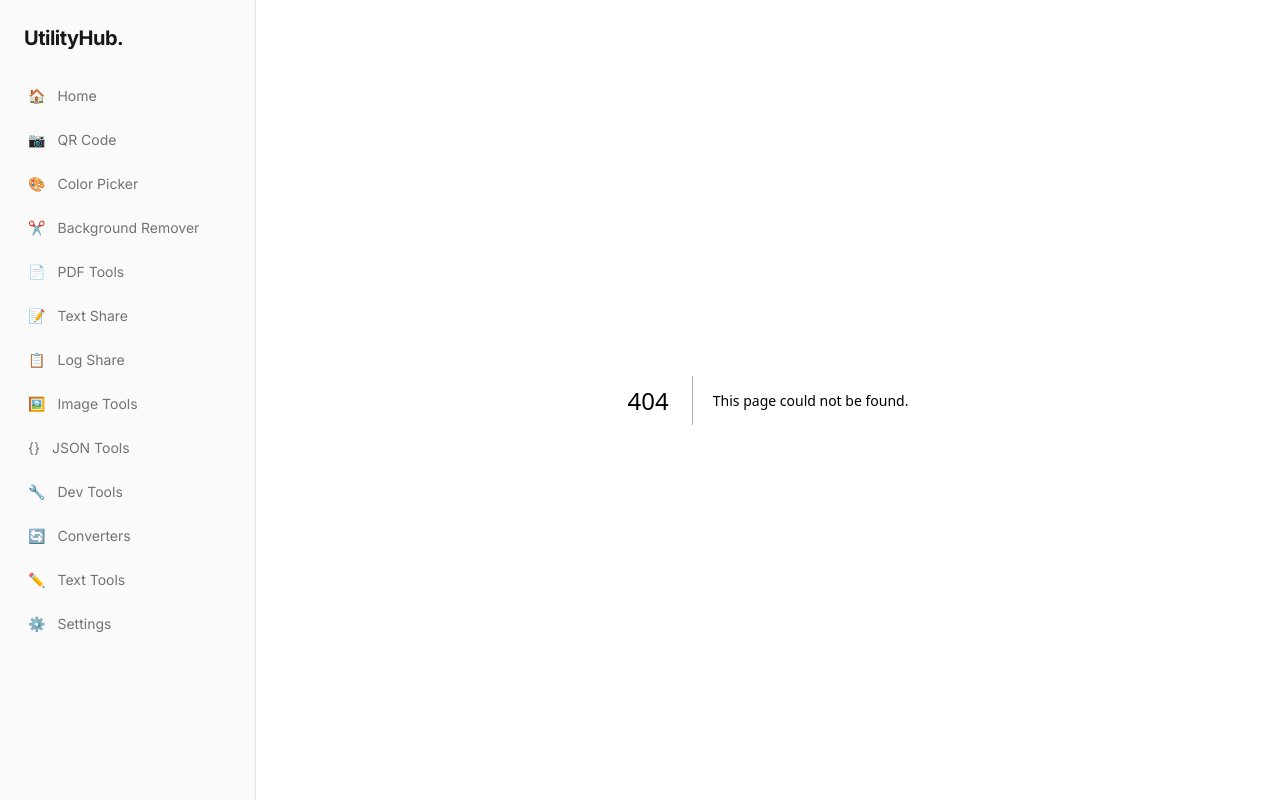
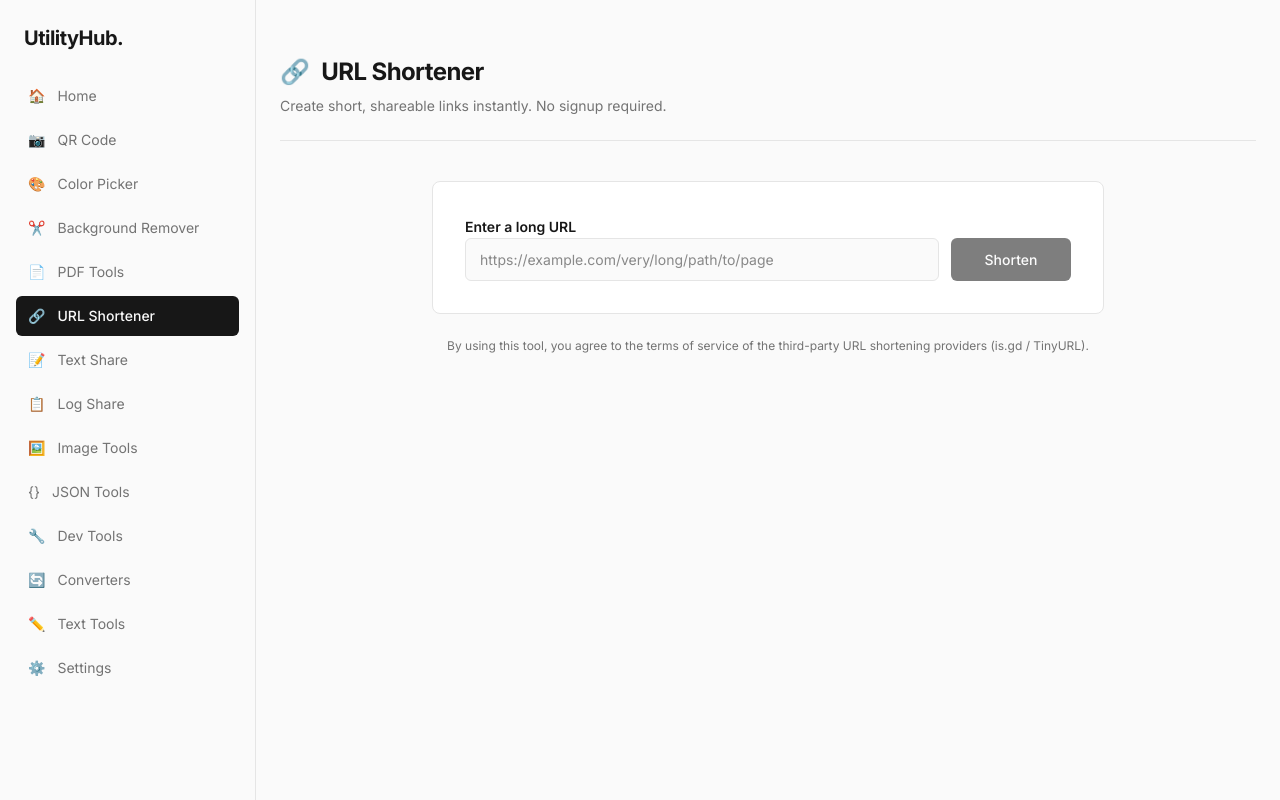
Before and after one commit to Mightycgm/Mightycgm-Utility, a Next.js app: page /url-shortener in a window 1280 px wide. Before the commit this address had no page. Built offline with nearby package versions, Linux system fonts and the light colour scheme.

Commit message:
feat: add url shortener tool and remove custom alpha slider

```diff
--- a/app/color-picker/page.tsx
+++ b/app/color-picker/page.tsx
@@ -200,8 +200,6 @@ export default function ColorPickerPage() {
                   gradient={`linear-gradient(to right, rgba(${rgb.r}, 0, ${rgb.b}, 1), rgba(${rgb.r}, 255, ${rgb.b}, 1))`} />
                 <ColorSlider label="Blue (B)" value={rgb.b} max={255} setter={(v: number) => handleRgbChange('b', v)}
                   gradient={`linear-gradient(to right, rgba(${rgb.r}, ${rgb.g}, 0, 1), rgba(${rgb.r}, ${rgb.g}, 255, 1))`} />
-                <ColorSlider label="Alpha (A)" value={hsla.a} max={1} isAlpha={true} setter={(v: number) => setHsla({...hsla, a: v})}
-                  gradient={`linear-gradient(to right, rgba(${rgb.r}, ${rgb.g}, ${rgb.b}, 0), rgba(${rgb.r}, ${rgb.g}, ${rgb.b}, 1))`} />
               </div>
             )}
 
@@ -213,8 +211,6 @@ export default function ColorPickerPage() {
                   gradient={`linear-gradient(to right, hsl(${hsla.h}, 0%, ${hsla.l}%), hsl(${hsla.h}, 100%, ${hsla.l}%))`} />
                 <ColorSlider label="Lightness (L)" value={hsla.l} max={100} setter={(v: number) => setHsla({...hsla, l: v})}
                   gradient={`linear-gradient(to right, #000, hsl(${hsla.h}, ${hsla.s}%, 50%), #fff)`} />
-                <ColorSlider label="Alpha (A)" value={hsla.a} max={1} isAlpha={true} setter={(v: number) => setHsla({...hsla, a: v})}
-                  gradient={`linear-gradient(to right, hsla(${hsla.h}, ${hsla.s}%, ${hsla.l}%, 0), hsla(${hsla.h}, ${hsla.s}%, ${hsla.l}%, 1))`} />
               </div>
             )}
           </div>
--- a/app/page.tsx
+++ b/app/page.tsx
@@ -24,8 +24,9 @@ const toolCategories = [
     ],
   },
   {
-    category: 'Sharing',
+    category: 'Sharing & Links',
     tools: [
+      { name: 'URL Shortener', description: 'Create short, shareable links', href: '/url-shortener', emoji: '🔗' },
       { name: 'Text Share', description: 'Share long text via short link', href: '/text-share', emoji: '📝' },
       { name: 'Log Share', description: 'Share logs with syntax highlight', href: '/log-share', emoji: '📋' },
     ],
--- /dev/null
+++ b/app/url-shortener/page.tsx
@@ -0,0 +1,146 @@
+'use client';
+import { useState } from 'react';
+import ToolPageWrapper from '@/components/layout/ToolPageWrapper';
+
+export default function UrlShortenerPage() {
+  const [url, setUrl] = useState('');
+  const [shortUrl, setShortUrl] = useState('');
+  const [loading, setLoading] = useState(false);
+  const [error, setError] = useState('');
+  const [copied, setCopied] = useState(false);
+
+  const shortenUrl = async () => {
+    if (!url) return;
+
+    // Basic validation
+    let validUrl = url;
+    if (!/^https?:\/\//i.test(validUrl)) {
+      validUrl = 'https://' + validUrl;
+    }
+
+    setLoading(true);
+    setError('');
+    setShortUrl('');
+    setCopied(false);
+
+    try {
+      // 1. Try is.gd API via CORS proxy
+      const isGdUrl = `https://is.gd/create.php?format=json&url=${encodeURIComponent(validUrl)}`;
+      const proxyUrl = `https://api.allorigins.win/get?url=${encodeURIComponent(isGdUrl)}`;
+
+      const res = await fetch(proxyUrl);
+      const data = await res.json();
+      const parsed = JSON.parse(data.contents);
+
+      if (parsed.shorturl) {
+        setShortUrl(parsed.shorturl);
+      } else {
+        throw new Error(parsed.errormessage || 'is.gd failed');
+      }
+    } catch (err1) {
+      console.warn('is.gd failed, trying tinyurl...', err1);
+
+      try {
+        // 2. Fallback to TinyURL via CORS proxy
+        const tinyUrl = `https://tinyurl.com/api-create.php?url=${encodeURIComponent(validUrl)}`;
+        const proxyUrl2 = `https://api.allorigins.win/get?url=${encodeURIComponent(tinyUrl)}`;
+
+        const res2 = await fetch(proxyUrl2);
+        const data2 = await res2.json();
+
+        if (data2.contents && data2.contents.startsWith('http')) {
+          setShortUrl(data2.contents);
+        } else {
+          throw new Error('TinyURL failed');
+        }
+      } catch (err2) {
+        console.error('All shorten APIs failed:', err2);
+        setError('Failed to shorten URL. Please check the URL or try again later.');
+      }
+    } finally {
+      setLoading(false);
+    }
+  };
+
+  const copyToClipboard = () => {
+    if (shortUrl) {
+      navigator.clipboard.writeText(shortUrl);
+      setCopied(true);
+      setTimeout(() => setCopied(false), 2000);
+    }
+  };
+
+  return (
+    <ToolPageWrapper
+      title="URL Shortener"
+      description="Create short, shareable links instantly. No signup required."
+      emoji="🔗"
+    >
+      <div className="max-w-2xl mx-auto space-y-6">
+
+        <div className="tool-card p-6 md:p-8 space-y-6">
+          <div className="space-y-3">
+            <label className="text-sm font-semibold text-[var(--foreground)]">Enter a long URL</label>
+            <div className="flex flex-col sm:flex-row gap-3">
+              <input
+                type="url"
+                placeholder="https://example.com/very/long/path/to/page"
+                value={url}
+                onChange={e => setUrl(e.target.value)}
+                onKeyDown={e => { if (e.key === 'Enter') shortenUrl(); }}
+                className="input-field flex-1 text-base py-3 px-4"
+              />
+              <button
+                onClick={shortenUrl}
+                disabled={!url || loading}
+                className="btn-primary py-3 px-6 whitespace-nowrap min-w-[120px] flex justify-center items-center"
+              >
+                {loading ? (
+                  <span className="w-5 h-5 border-2 border-white/30 border-t-white rounded-full animate-spin"></span>
+                ) : (
+                  'Shorten'
+                )}
+              </button>
+            </div>
+          </div>
+
+          {error && (
+            <div className="p-4 rounded-lg bg-red-500/10 border border-red-500/20 text-red-500 text-sm">
+              {error}
+            </div>
+          )}
+
+          {shortUrl && (
+            <div className="p-6 rounded-xl bg-[var(--muted)] border border-[var(--card-border)] space-y-4 animate-fadeIn">
+              <h3 className="text-sm font-semibold text-[var(--muted-text)] uppercase tracking-wider text-center">Your Short URL</h3>
+              <div className="flex flex-col sm:flex-row items-center gap-4">
+                <a
+                  href={shortUrl}
+                  target="_blank"
+                  rel="noreferrer"
+                  className="text-xl md:text-2xl font-bold text-[var(--foreground)] hover:underline break-all text-center flex-1"
+                >
+                  {shortUrl}
+                </a>
+                <button
+                  onClick={copyToClipboard}
+                  className={`px-6 py-2.5 rounded-lg text-sm font-semibold transition-all w-full sm:w-auto ${
+                    copied
+                      ? 'bg-green-100 text-green-700 dark:bg-green-900/30 dark:text-green-400'
+                      : 'btn-secondary'
+                  }`}
+                >
+                  {copied ? 'Copied!' : 'Copy Link'}
+                </button>
+              </div>
+            </div>
+          )}
+        </div>
+
+        <div className="text-center text-xs text-[var(--muted-text)]">
+          By using this tool, you agree to the terms of service of the third-party URL shortening providers (is.gd / TinyURL).
+        </div>
+      </div>
+    </ToolPageWrapper>
+  );
+}
--- a/components/layout/Sidebar.tsx
+++ b/components/layout/Sidebar.tsx
@@ -9,6 +9,7 @@ const tools = [
   { name: 'Color Picker', href: '/color-picker', emoji: '🎨' },
   { name: 'Background Remover', href: '/background-remover', emoji: '✂️' },
   { name: 'PDF Tools', href: '/pdf-tools', emoji: '📄' },
+  { name: 'URL Shortener', href: '/url-shortener', emoji: '🔗' },
   { name: 'Text Share', href: '/text-share', emoji: '📝' },
   { name: 'Log Share', href: '/log-share', emoji: '📋' },
   { name: 'Image Tools', href: '/image-tools', emoji: '🖼️' },
```
